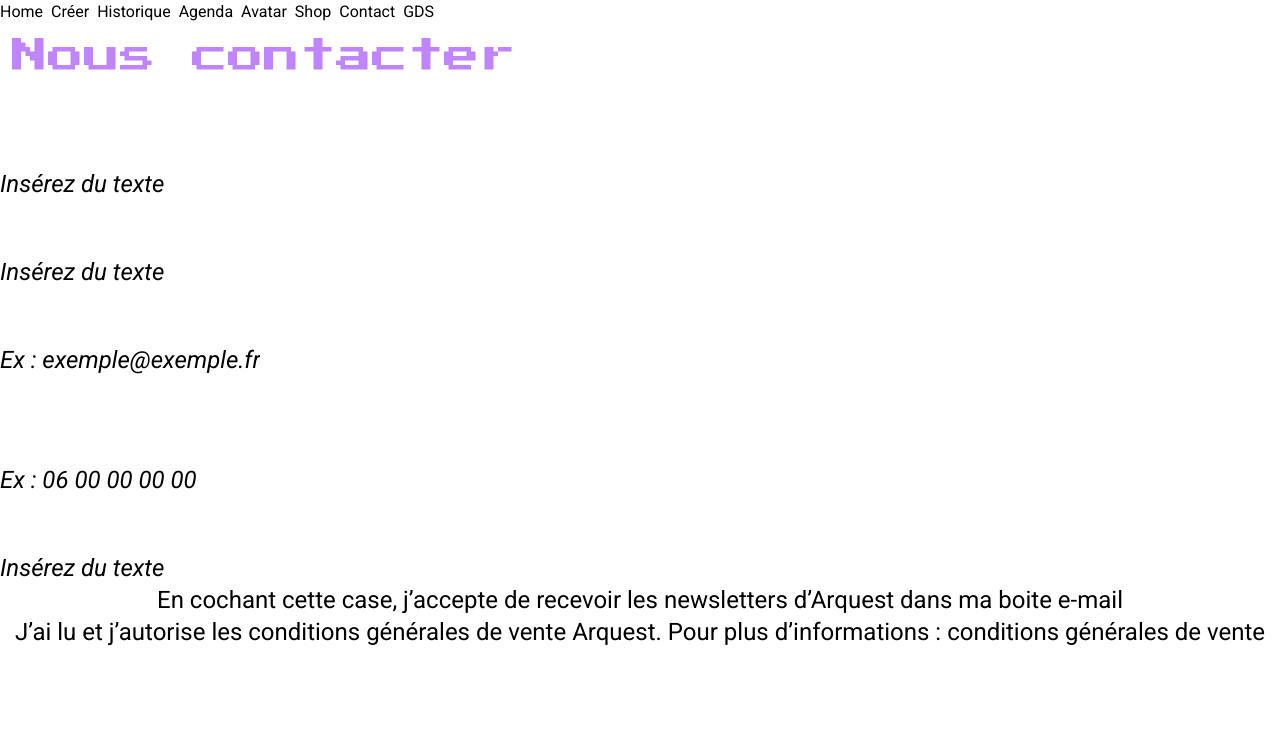
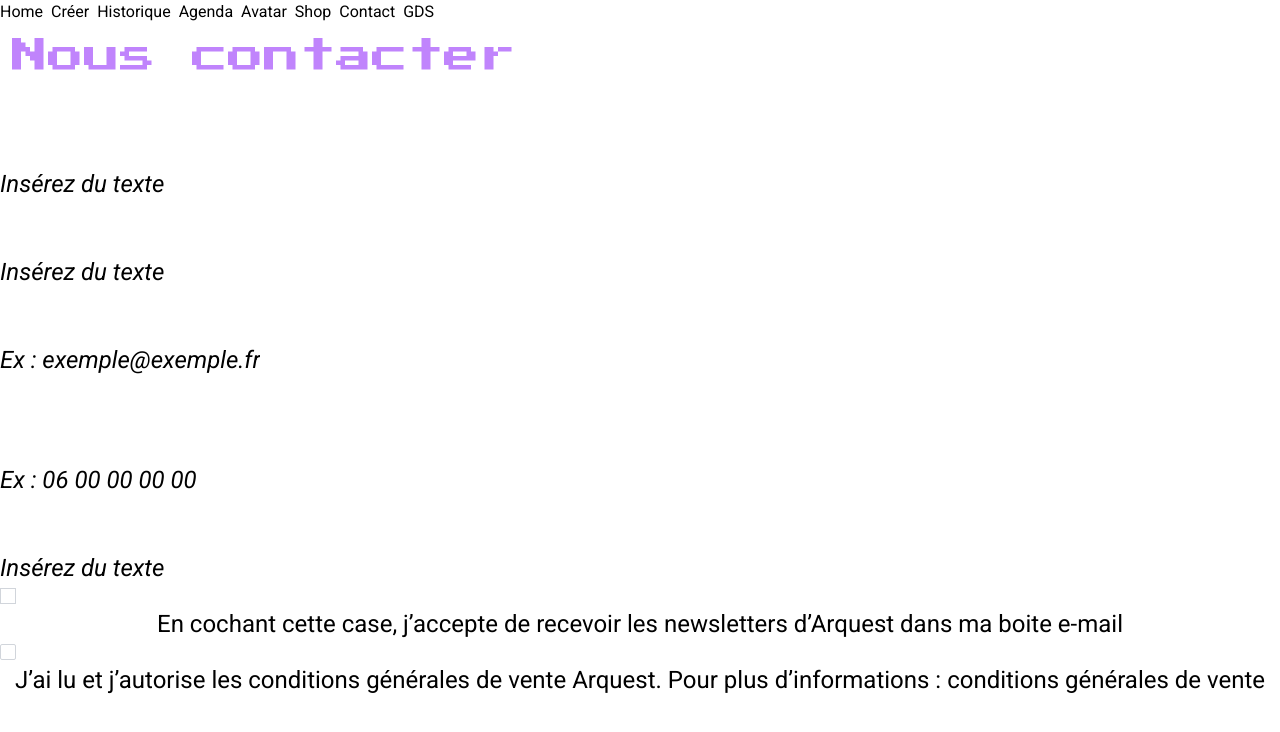
Before and after one commit to gros-eliot/Arquest-app, a Vue app: page /contact in a window 1280 px wide. Shown: the top 732 px of the page. Built offline with nearby package versions, Linux system fonts and the light colour scheme.

Commit message:
checkbox contact

```diff
--- a/src/views/ContactView.vue
+++ b/src/views/ContactView.vue
@@ -33,7 +33,20 @@
         <input name="email" id="email" type="text" required>
     </div>
 
+   <div class="form-check">
+      <input class="form-check-input appearance-none h-4 w-4 border border-gray-300 squared-sm bg-white checked:bg-white checked:white focus:outline-none transition duration-200 mt-1 align-top bg-no-repeat bg-center bg-contain float-left mr-2 cursor-pointer" type="checkbox" value="" id="flexCheckDefault">
+      <label class="form-check-label inline-block text-white" for="flexCheckDefault">
+        Default checkbox
+      </label>
+    </div>
     <p class="text-2xl text-center">En cochant cette case, j’accepte de recevoir les newsletters d’Arquest dans ma boite e-mail</p>
+
+    <div class="form-check">
+      <input class="form-check-input appearance-none h-4 w-4 border border-gray-300 rounded-sm bg-white checked:white checked:white focus:outline-none transition duration-200 mt-1 align-top bg-no-repeat bg-center bg-contain float-left mr-2 cursor-pointer" type="checkbox" value="" id="flexCheckDefault">
+      <label class="form-check-label inline-block text-white" for="flexCheckDefault">
+        Default checkbox
+      </label>
+    </div>
     <p class="text-2xl text-center">J’ai lu et j’autorise les conditions générales de vente Arquest. Pour plus d’informations  : conditions générales de vente</p>
 
 
```
